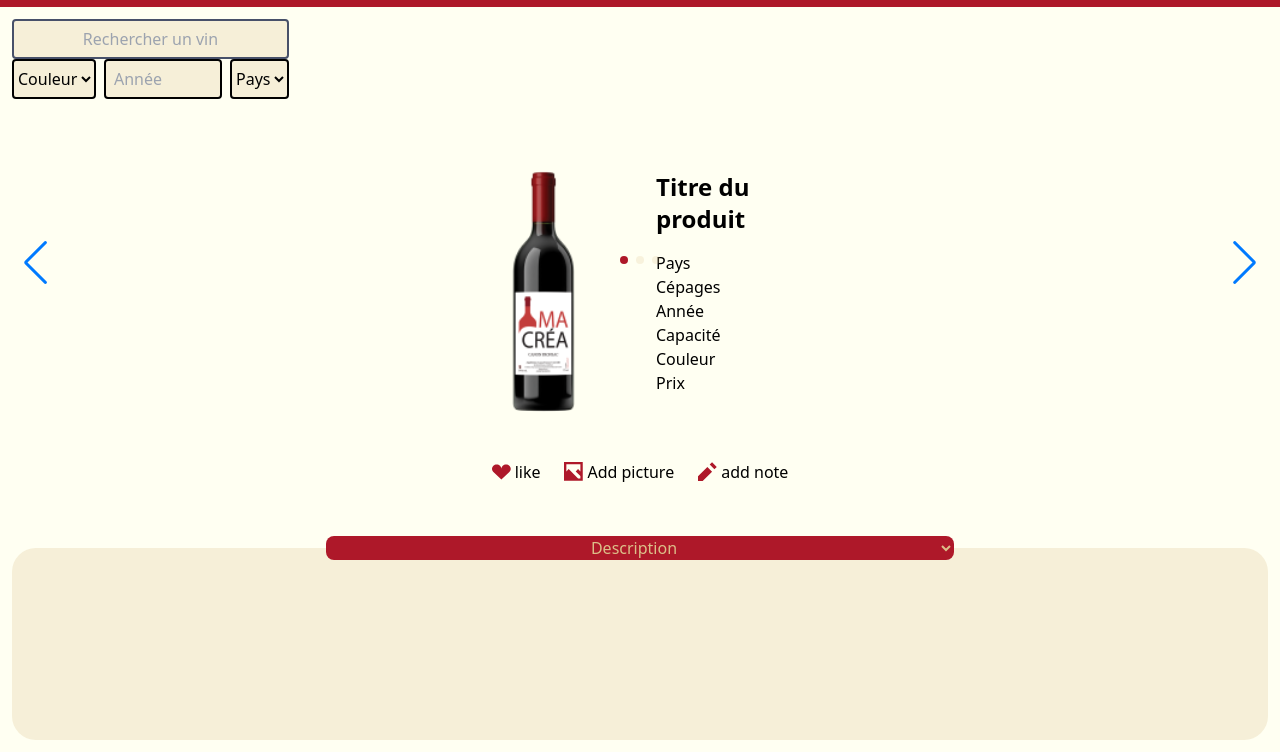
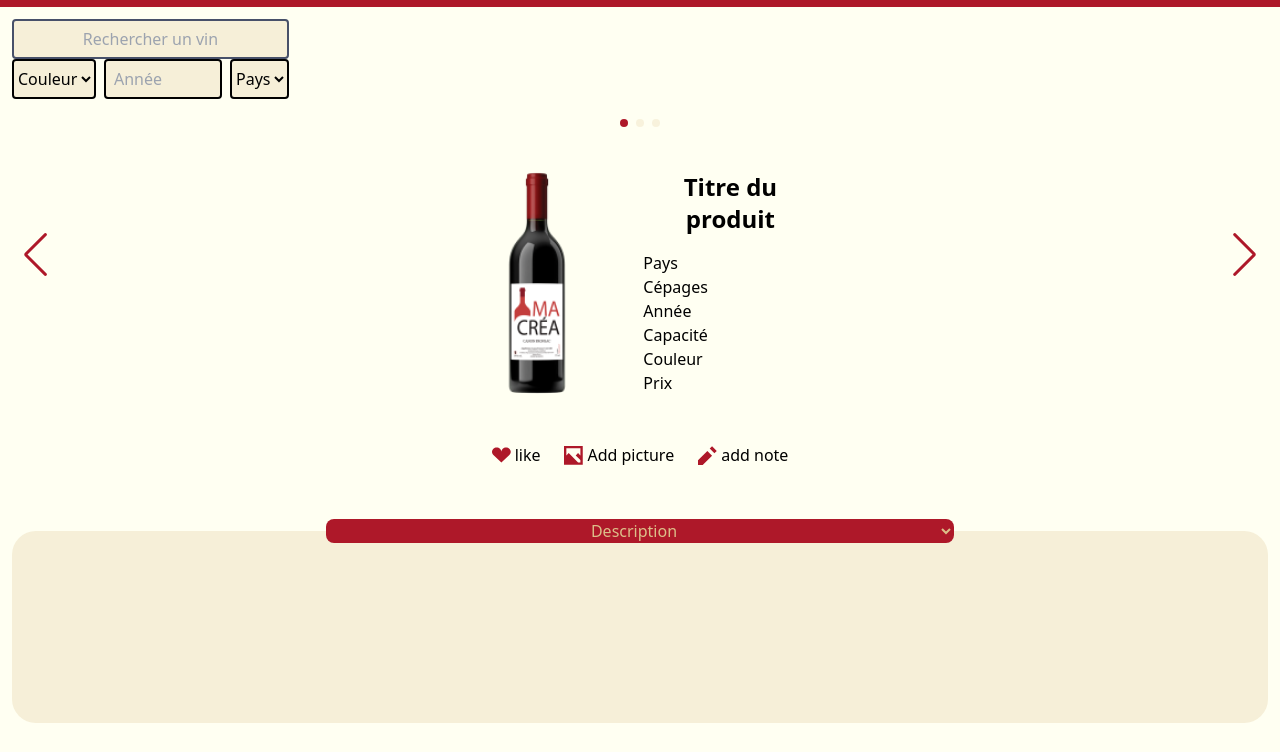
Before and after one commit to Hadevv/caviste-javascript, a website with bundled scripts: page dist/index.html in a window 1280 px wide. Shown: the part 73-825 px from the top of the page. Built offline with nearby package versions, Linux system fonts and the light colour scheme; no server answers.

Commit message:
changement des bullets

```diff
--- a/src/assets/style/styleSwiper.css
+++ b/src/assets/style/styleSwiper.css
@@ -264,7 +264,7 @@
   display: flex;
   align-items: center;
   justify-content: center;
-  color: var(--swiper-navigation-color, var(--swiper-theme-color));
+  color: #AE1829;
 }
 .swiper-button-next.swiper-button-disabled,
 .swiper-button-prev.swiper-button-disabled {
@@ -378,6 +378,8 @@
   transform: scale(0.33);
 }
 .swiper-pagination-bullet {
+  position: relative  ;
+  bottom: 270px;
   width: var(
     --swiper-pagination-bullet-width,
     var(--swiper-pagination-bullet-size, 8px)
@@ -390,6 +392,7 @@
   border-radius: var(--swiper-pagination-bullet-border-radius, 50%);
   background: #DCBF89;
   opacity: var(--swiper-pagination-bullet-inactive-opacity, 0.2);
+
 }
 button.swiper-pagination-bullet {
   border: none;
@@ -398,6 +401,7 @@ button.swiper-pagination-bullet {
   box-shadow: none;
   -webkit-appearance: none;
   appearance: none;
+
 }
 .swiper-pagination-clickable .swiper-pagination-bullet {
   cursor: pointer;
```
Also changed, not shown: dist/index.html.
